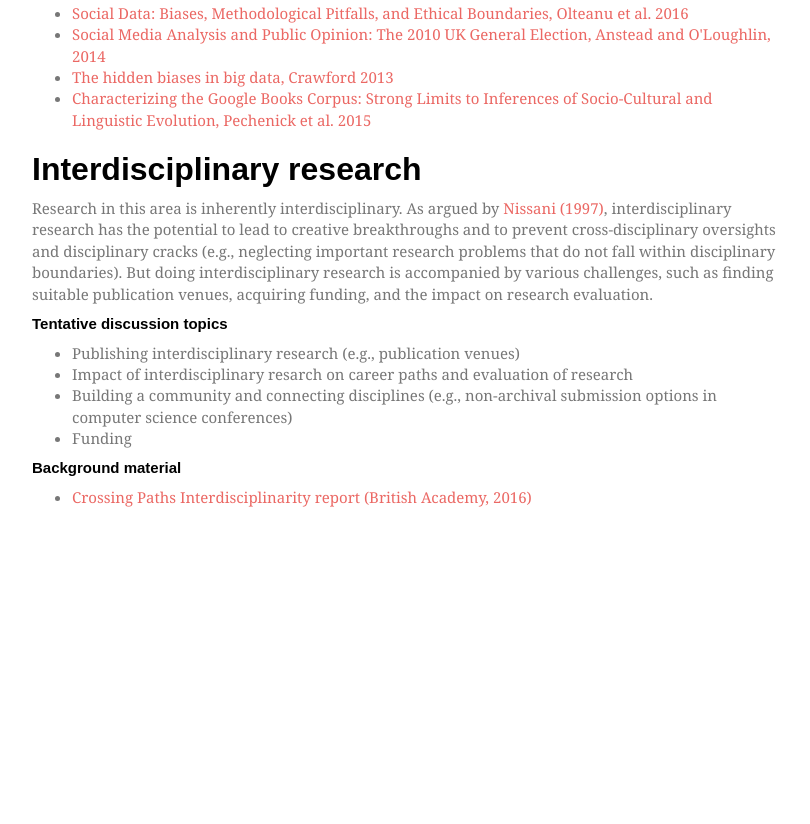
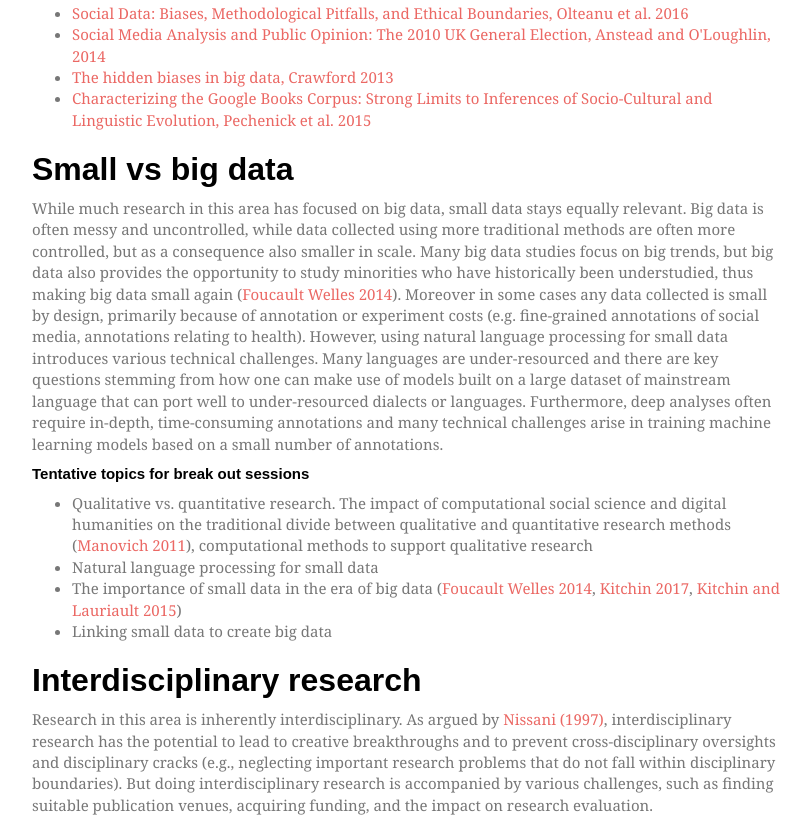
Before and after one commit to dongpng/attached, a plain HTML site: page program.html in a window 1280 px wide. Shown: the part 2523-3347 px from the top of the page, without its empty margins (38-848 px from the left). Before the commit the page ends 3143 px from the top, so only its background shows below. Drawn offline with Linux system fonts and the light colour scheme; a web font is replaced by a local one.

Commit message:
big vs small data

```diff
--- a/program.html
+++ b/program.html
@@ -121,7 +121,7 @@
                 <ul>
                 <li>How we create annotation schemas in NLP vs social sciences (e.g. examples from conversation analysis)
                     <ul>
-                    <li>Interoperability for linguistic annotations (<a href="https://sigann.github.io/LAW-XI-2017/">LAW</a> workshops, <a href="http://www.nilc.icmc.usp.br/elc-ebralc2012/minicursos/ide-suderman-LRE-standards.pdf">Ide and Suderman 2014</a>, GRAF)</li>
+                    <li>Interoperability for linguistic annotations (<a href="https://sigann.github.io/LAW-XI-2017/">LAW</a> workshops, <a href="http://www.nilc.icmc.usp.br/elc-ebralc2012/minicursos/ide-suderman-LRE-standards.pdf">Ide and Suderman 2014</a>)</li>
                     <li><a href="http://www.cs.cmu.edu/~hovy/papers/10KNS-annotation-Hovy-Lavid.pdf">The science of corpus annotation, Hovy and Lavid 2010</a></li>
                     </ul>
                 </li>
@@ -197,6 +197,30 @@
                 </ul>
 
 
+                    <h2>Small vs big data</h2>
+                <p>
+              While much research in this area has focused on big data, small data stays equally relevant. Big data is often messy and uncontrolled, while data collected using more traditional methods are often more controlled, but as a consequence also smaller in scale. Many big data studies focus on big trends, but big data also provides the opportunity to study minorities who have historically been understudied, thus making big data small again (<a href="http://journals.sagepub.com/doi/abs/10.1177/2053951714540613">Foucault Welles  2014</a>). Moreover in some cases any data collected is small by design, primarily because of annotation or experiment costs (e.g. fine-grained annotations of social media, annotations relating to health).
+            However, using natural language processing for small data introduces various technical challenges. Many languages are under-resourced and there are key questions stemming from how one can make use of models built on a large dataset of mainstream language that can port well to under-resourced dialects or languages. Furthermore, deep analyses often require in-depth, time-consuming annotations and many technical challenges arise in training machine learning models  based on a small number of annotations.
+
+
+
+
+                </p>
+
+                <h5>Tentative topics for break out sessions</h5>
+                <ul>
+                <li>Qualitative vs. quantitative research. The impact of computational social science and digital humanities on the traditional divide between qualitative and quantitative research methods (<a href="https://is.muni.cz/el/1421/podzim2012/IM115/um/35739372/Manovich_trending_paper.pdf">Manovich 2011</a>),  computational methods to support qualitative research</li>
+                <li>Natural language processing for small data</li>
+                <li>The importance of small data in the era of big data (<a href="http://journals.sagepub.com/doi/abs/10.1177/2053951714540613">Foucault Welles  2014</a>, <a href="http://progcity.maynoothuniversity.ie/2017/01/the-limits-of-social-media-big-data/">Kitchin 2017</a>, <a href="https://link.springer.com/article/10.1007/s10708-014-9601-7"> Kitchin and Lauriault 2015</a>)</li>
+                <li>Linking small data to create big data</li>
+
+
+                </ul>
+
+
+
+
+
                 <h2>Interdisciplinary research</h2>
                 <p>
                 Research in this area is inherently interdisciplinary. As argued by <a href="http://www.sciencedirect.com/science/article/pii/S0362331997900513">Nissani (1997)</a>, interdisciplinary research has the potential to lead to creative breakthroughs and to prevent cross-disciplinary oversights and disciplinary cracks (e.g., neglecting important research problems that do not fall within disciplinary boundaries). But doing interdisciplinary research is accompanied by various challenges, such as finding suitable publication venues, acquiring funding, and the impact on research evaluation.
```
